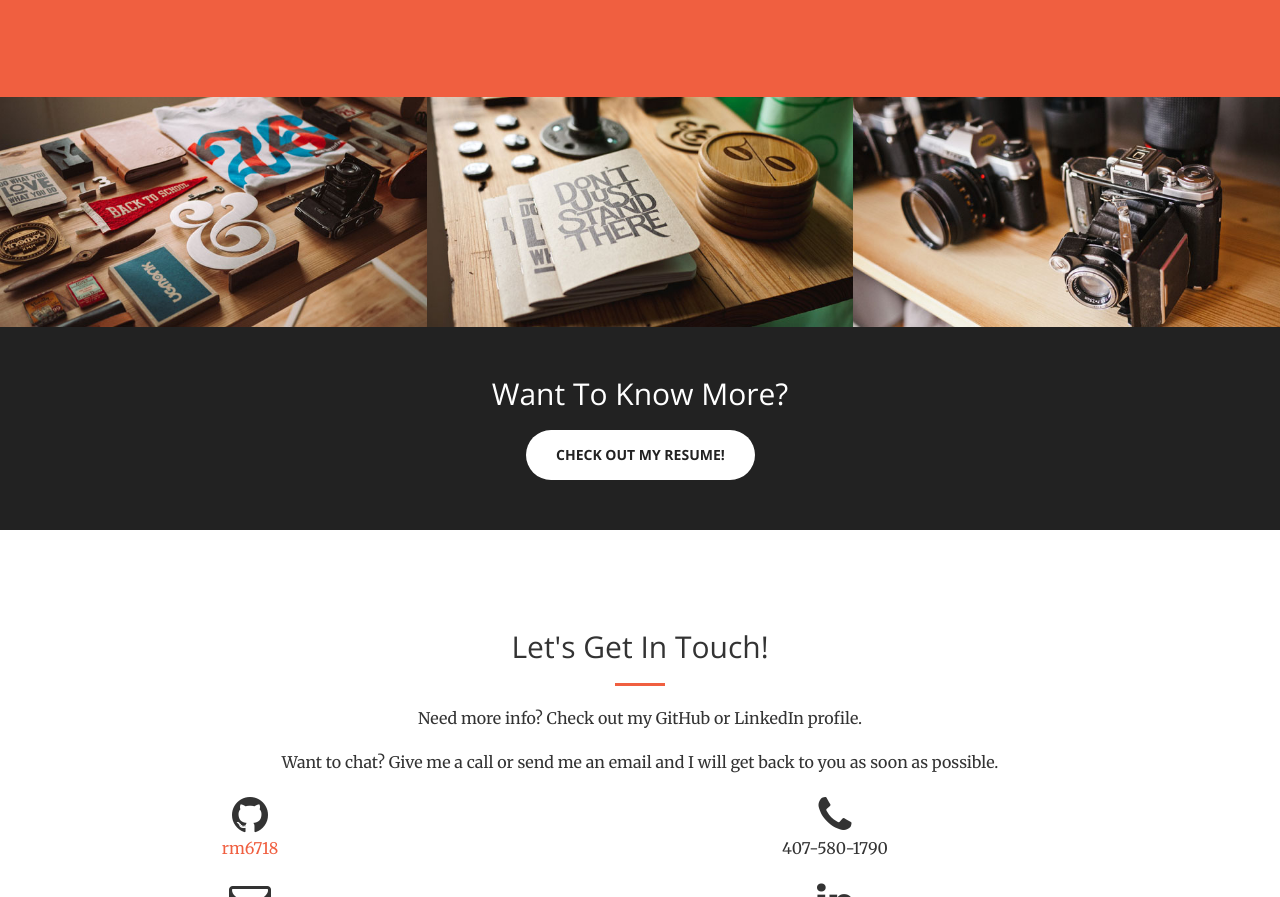
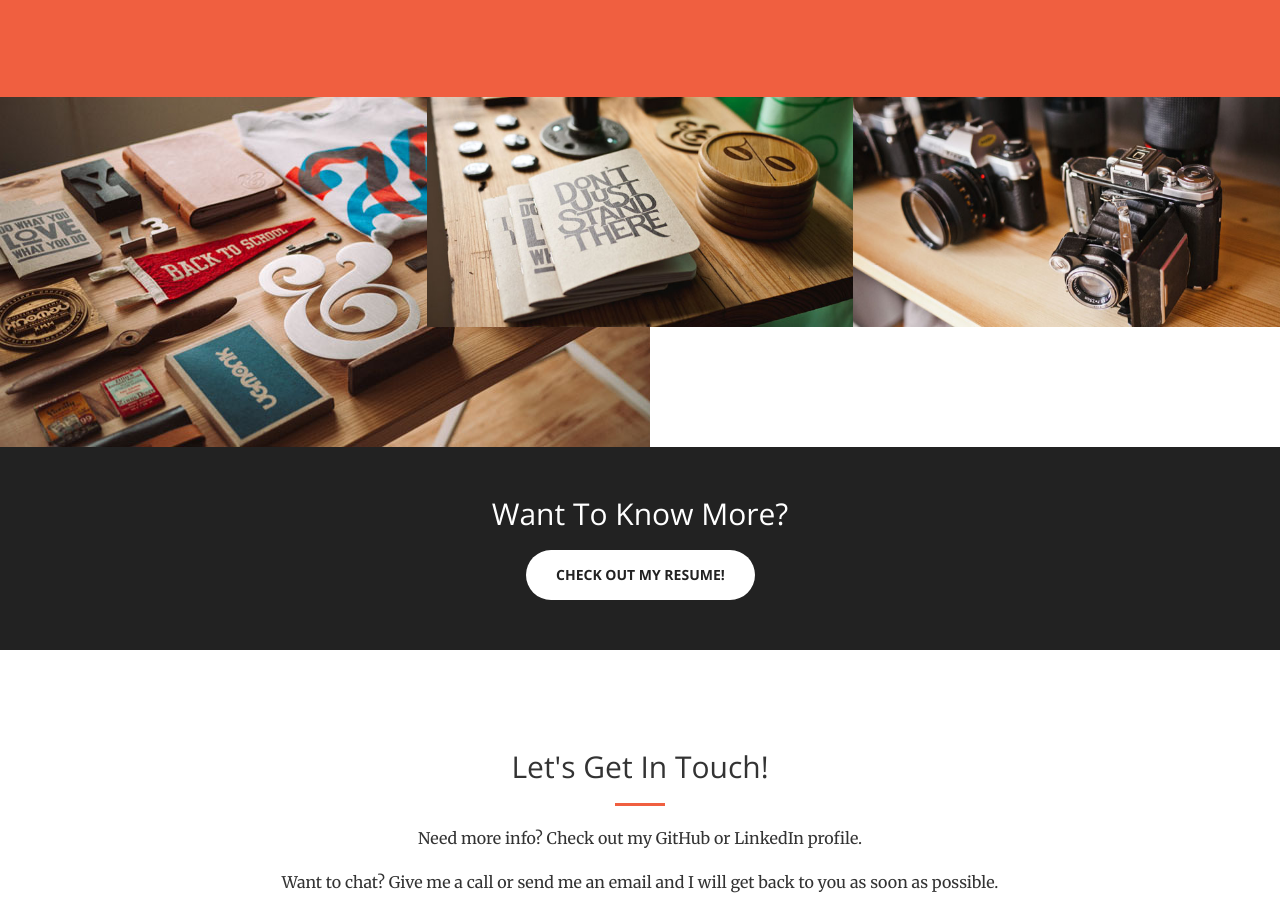
Before and after one commit to rm6718/rm67.18.github.io, a website: page index.html in a window 1280 px wide. Shown: the part 1169-2066 px from the top of the page. Drawn offline with nearby package versions, Linux system fonts and the light colour scheme.

Commit message:
link attempt

```diff
--- a/index.html
+++ b/index.html
@@ -97,7 +97,7 @@
             <div class="row no-gutter popup-gallery">
                 <div class="col-lg-4 col-sm-6">
                     <a href="https://github.com/rm6718/Wishful" class="portfolio-box">
-                        <img src="img/portfolio/thumbnails/1.jpg" class="img-responsive" alt="">
+                        <img src="img/portfolio/thumbnails/1.jpg" alt="">
                         <div class="portfolio-box-caption">
                             <div class="portfolio-box-caption-content">
                                 <div class="project-name">
```
